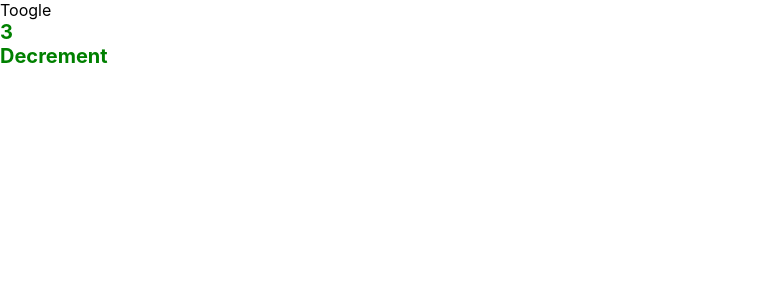
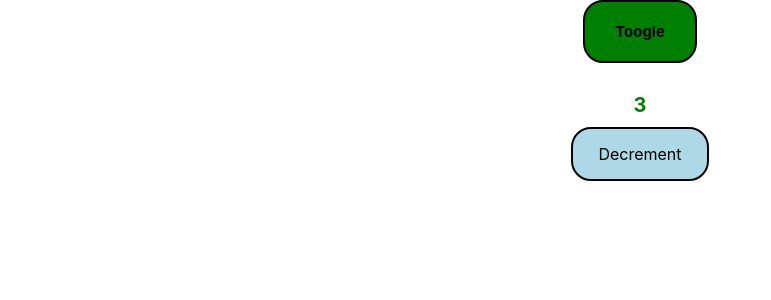
Before and after one commit to vlasoffivan95/react_from_zero, a React (Create React App) app: page / in a window 1280 px wide. Shown: the top 300 px of the page, without its empty margins (0-771 px from the left). Built offline with nearby package versions, Linux system fonts and the light colour scheme.

Commit message:
add sass

```diff
--- a/package.json
+++ b/package.json
@@ -9,6 +9,7 @@
     "react": "^18.2.0",
     "react-dom": "^18.2.0",
     "react-scripts": "5.0.1",
+    "sass": "^1.58.3",
     "web-vitals": "^2.1.4"
   },
   "scripts": {
--- a/src/App.css
+++ b/src/App.css
@@ -1,38 +1,19 @@
-.App {
+.container {
+  max-width: 900px;
+  margin: 0 auto;
   text-align: center;
 }
 
-.App-logo {
-  height: 40vmin;
-  pointer-events: none;
+.timerBtn{
+  padding: 20px 30px;
+  margin-bottom: 30px;
+  background-color: green;
+  font-size: 15px;
+  font-weight: bold;
+  border: 2px solid;
+  border-radius: 20px;
 }
 
-@media (prefers-reduced-motion: no-preference) {
-  .App-logo {
-    animation: App-logo-spin infinite 20s linear;
-  }
+.timerBtn:hover {
+  background-color:red;
 }
-
-.App-header {
-  background-color: #282c34;
-  min-height: 100vh;
-  display: flex;
-  flex-direction: column;
-  align-items: center;
-  justify-content: center;
-  font-size: calc(10px + 2vmin);
-  color: white;
-}
-
-.App-link {
-  color: #61dafb;
-}
-
-@keyframes App-logo-spin {
-  from {
-    transform: rotate(0deg);
-  }
-  to {
-    transform: rotate(360deg);
-  }
-}
--- a/src/App.js
+++ b/src/App.js
@@ -8,8 +8,8 @@ class App extends React.Component {
   };
   render() {
     return (
-      <main>
-        <button
+      <main className="container">
+        <button className="timerBtn"
           onClick={() =>
             this.setState({
               isVisible: !this.state.isVisible,
--- /dev/null
+++ b/src/components/Timer/Timer.module.css
@@ -0,0 +1,7 @@
+.btn {
+    background-color: lightblue;
+    padding: 15px 25px;
+    border-radius: 20px;
+    border:2px solid black;
+    margin-top: 10px;
+}
--- a/src/components/Timer/index.jsx
+++ b/src/components/Timer/index.jsx
@@ -1,4 +1,5 @@
 import React, { Component } from "react";
+import styles from "./Timer.module.css"
 
 class Timer extends Component {
   state = {
@@ -36,11 +37,11 @@ class Timer extends Component {
   }
   render() {
     const { number } = this.state;
-    const styles = {color: number > 0 ? "green": "red", fontSize: '20px', fontWeight:'bold'};
+    const parStyles = {color: number > 0 ? "green": "red", fontSize: '20px', fontWeight:'bold'};
     return (
-      <div style = {styles}>
-        <p>{number}</p>
-        <button onClick={this.decrementNumber}>Decrement</button>
+      <div>
+        <p style = {parStyles}>{number}</p>
+        <button className= {styles.btn} onClick={this.decrementNumber}>Decrement</button>
       </div>
     );
   }
```
Also changed, not shown: 1 other file (tests, documents, lock files or other folders).
